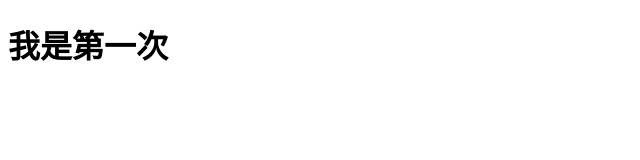
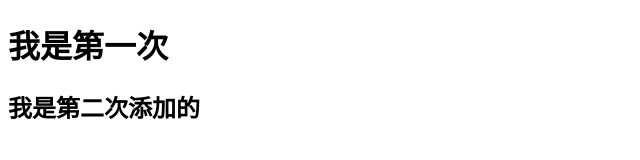
Before and after one commit to seo-ri/test33, a plain HTML site: page index.html in a window 1280 px wide. Shown: the whole page, without its empty margins (0-640 px from the left). Drawn offline with Linux system fonts and the light colour scheme.

Commit message:
第二次
第二次添加的

```diff
--- a/index.html
+++ b/index.html
@@ -7,6 +7,7 @@
 </head>
 <body>
     <h1>我是第一次</h1>
+    <h2>我是第二次添加的</h2>
     <script>
 
     </script>
```
